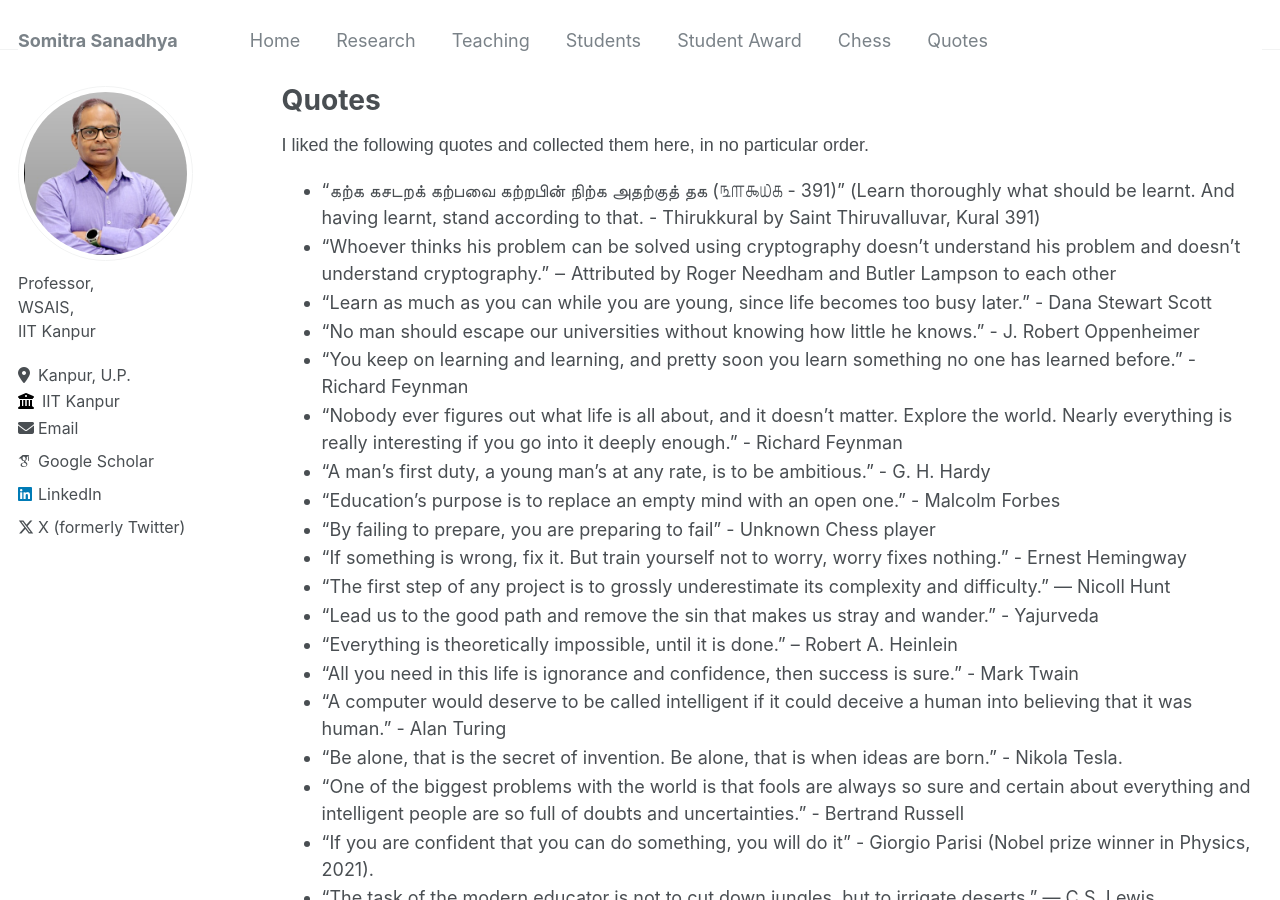
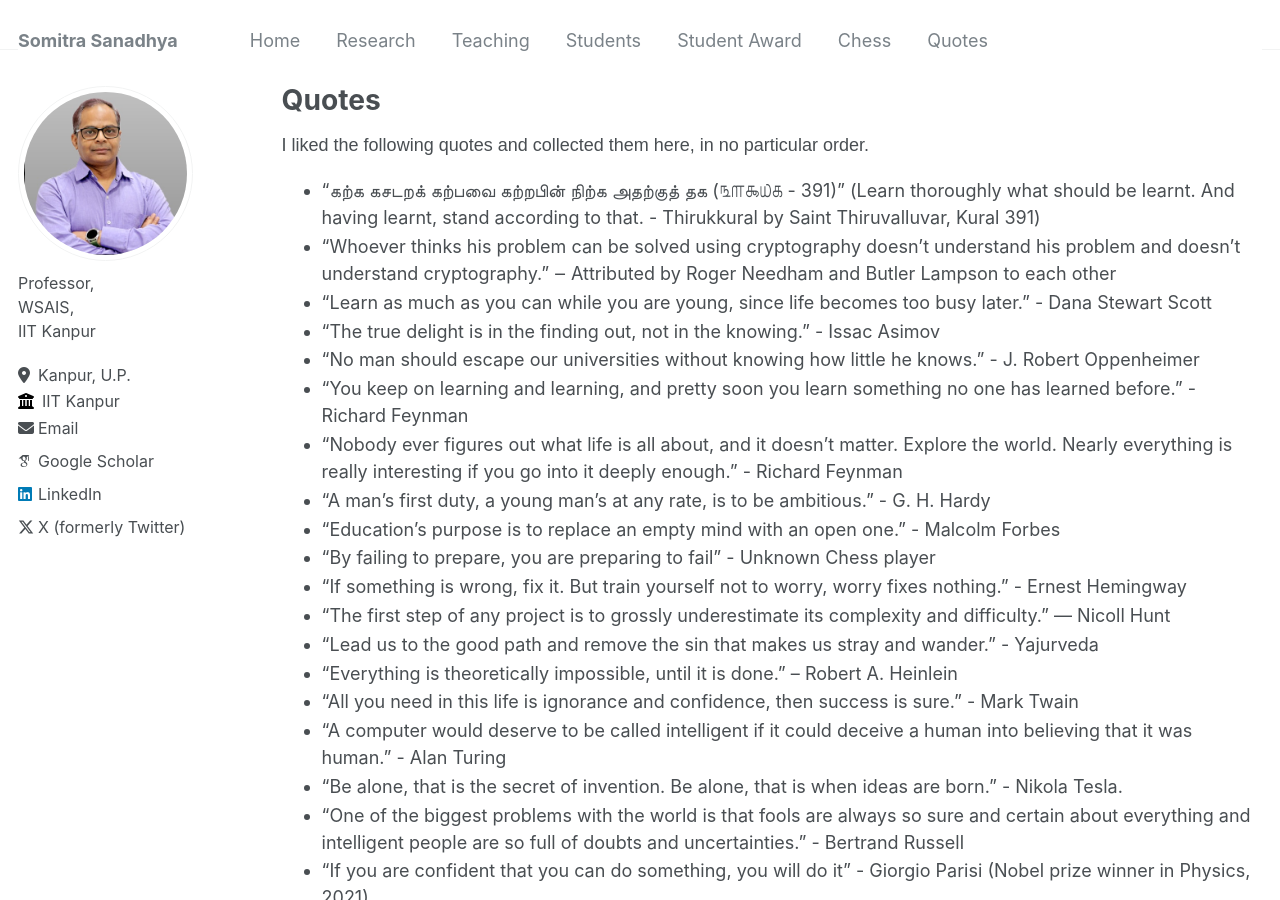
Before and after one commit to somitra-sanadhya/somitra-sanadhya.github.io, a Jekyll site: the page built from _pages/quotes.md, in a window 1280 px wide and 900 px high. Built offline with Jekyll 4.4.1, drawn with Linux system fonts in a browser that asks for light colours; some web fonts are replaced.

Commit message:
Update quotes.md

```diff
--- a/_pages/quotes.md
+++ b/_pages/quotes.md
@@ -10,6 +10,7 @@ I liked the following quotes and collected them here, in no particular order.
 + "கற்க கசடறக் கற்பவை கற்றபின் நிற்க அதற்குத் தக (௩௱௯௰௧ - 391)" (Learn thoroughly what should be learnt. And having learnt, stand according to that. - Thirukkural by Saint Thiruvalluvar, Kural 391)
 + "Whoever thinks his problem can be solved using cryptography doesn’t understand his problem and doesn’t understand cryptography." ‒ Attributed by Roger Needham and Butler Lampson to each other
 + "Learn as much as you can while you are young, since life becomes too busy later." - Dana Stewart Scott
++ "The true delight is in the finding out, not in the knowing." - Issac Asimov
 + "No man should escape our universities without knowing how little he knows."  - J. Robert Oppenheimer
 + "You keep on learning and learning, and pretty soon you learn something no one has learned before." - Richard Feynman
 + "Nobody ever figures out what life is all about, and it doesn't matter. Explore the world. Nearly everything is really interesting if you go into it deeply enough." - Richard Feynman
```
